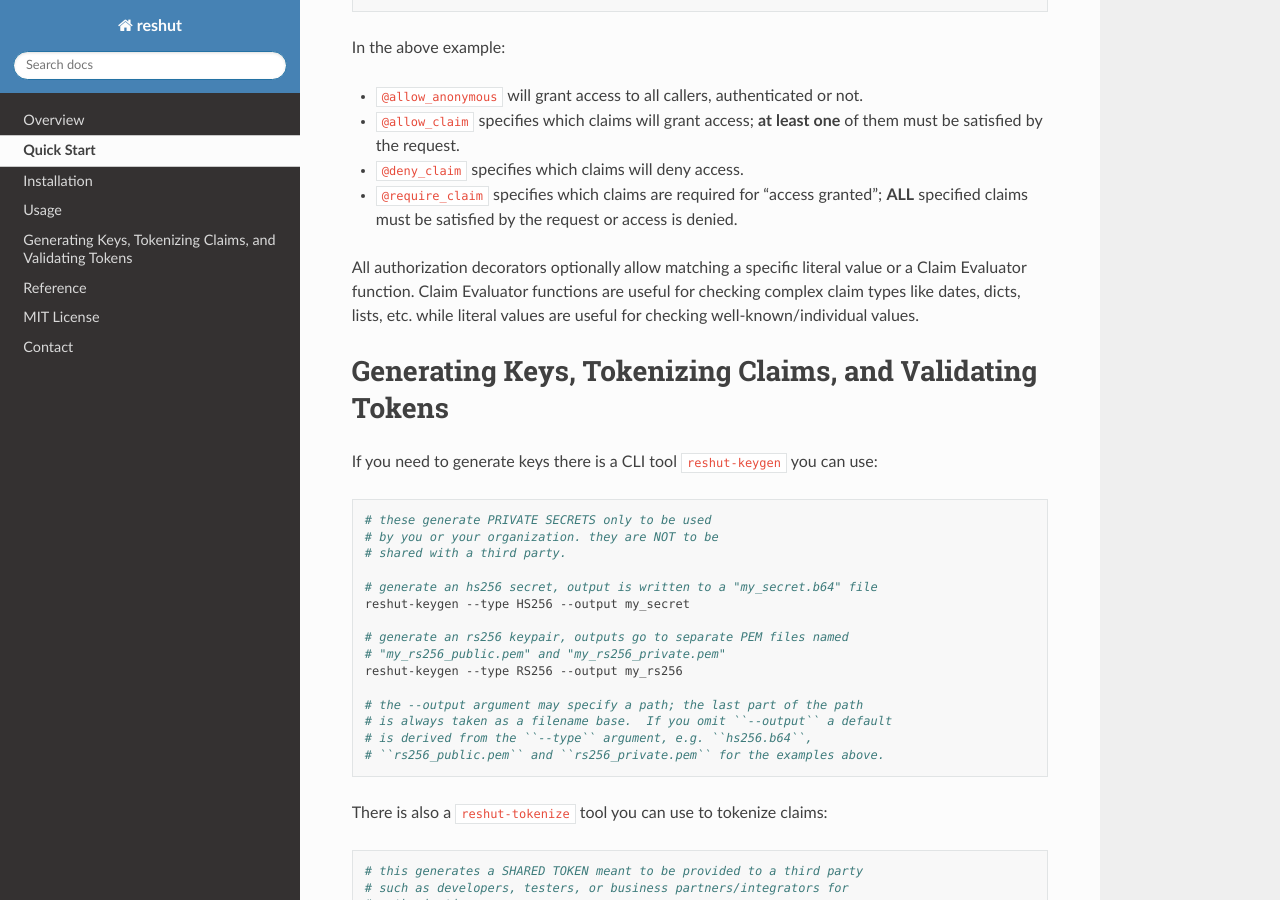
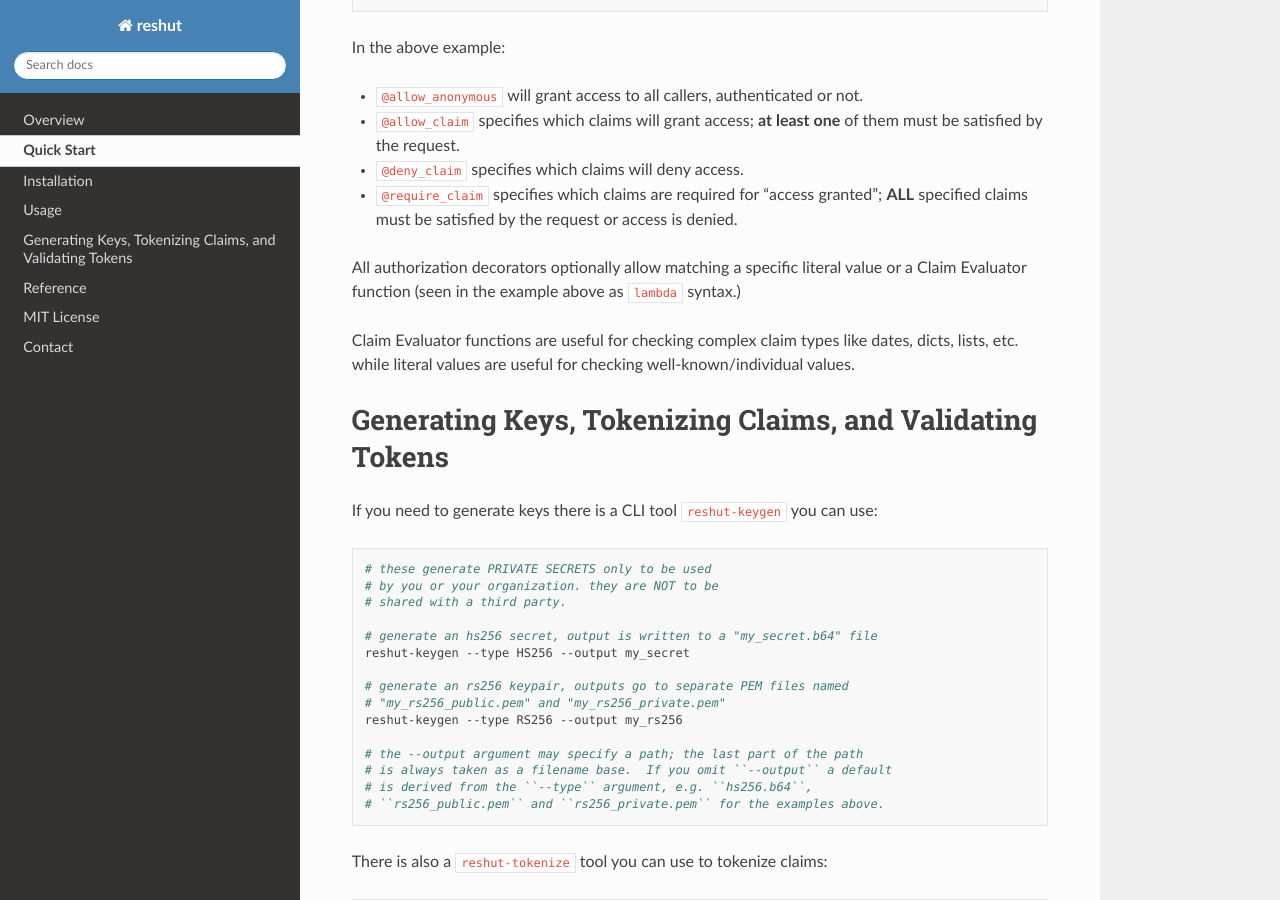
Before and after one commit to wilson0x4d/reshut, a Sphinx documentation site: the page built from docs/quickstart.rst, in a window 1280 px wide and 900 px high, scrolled down 1762 px. Built offline with Sphinx 7.4.7 and the Read the Docs theme 3.1.0, drawn with Linux system fonts in a browser that asks for light colours; some of the changed text lies outside the part shown.

Commit message:
docs: errata.

```diff
--- a/docs/quickstart.rst
+++ b/docs/quickstart.rst
@@ -7,8 +7,7 @@
 Installation
 ============
 
-You can install ``reshut`` from `PyPI <https://pypi.org/project/reshut/>`_ through the usual
-means, such as ``pip``:
+You can install ``reshut`` from `PyPI <https://pypi.org/project/reshut/>`_ through the usual means, such as ``pip``:
 
 .. code-block:: bash
 
@@ -47,8 +43,7 @@
    app.add_route('/api/v3/fakes/{id:int}', api.v3.FakeApi())
 
 
-Elsewhere in your project, you defined ``FakeApi`` and decorated at
-least one handler to customise Authorization:
+Elsewhere in your project, you defined ``FakeApi`` and decorated at least one handler to customise Authorization:
 
 .. code-block:: python
 
@@ -95,24 +90,19 @@
 In the above example:
 
 * ``@allow_anonymous`` will grant access to all callers, authenticated or not.
-* ``@allow_claim`` specifies which claims will grant access; **at least one**
-  of them must be satisfied by the request.
+* ``@allow_claim`` specifies which claims will grant access; **at least one** of them must be satisfied by the request.
 * ``@deny_claim`` specifies which claims will deny access.
-* ``@require_claim`` specifies which claims are required for “access
-  granted”; **ALL** specified claims must be satisfied by the request
-  or access is denied.
+* ``@require_claim`` specifies which claims are required for “access granted”; **ALL** specified claims must be satisfied by the request or access is denied.
 
-All authorization decorators optionally allow matching a specific literal
-value or a Claim Evaluator function.  Claim Evaluator functions are useful
-for checking complex claim types like dates, dicts, lists, etc. while
-literal values are useful for checking well‑known/individual values.
+All authorization decorators optionally allow matching a specific literal value or a Claim Evaluator function (seen in the example above as ``lambda`` syntax.)
+
+Claim Evaluator functions are useful for checking complex claim types like dates, dicts, lists, etc. while literal values are useful for checking well‑known/individual values.
 
 
 Generating Keys, Tokenizing Claims, and Validating Tokens
 =========================================================
 
-If you need to generate keys there is a CLI tool ``reshut-keygen`` you can
-use:
+If you need to generate keys there is a CLI tool ``reshut-keygen`` you can use:
 
 .. code-block:: bash
 
@@ -147,7 +137,6 @@
        --claims '{"foo":"bar"}' \
        --output shared_token.b64
 
-
 Lastly, there is a ``reshut-validate`` tool you can use to validate tokens:
 
 .. code-block:: bash
@@ -158,12 +147,9 @@
        --token shared_token.b64
 
 
-These tools are written using the ``reshut.utils`` namespace; you can use the
-``utils`` namespace within your own code to dynamically allocate keys and
-tokens as you see fit (instead of dropping to a shell for the same result).
+These tools are written using the ``reshut.utils`` namespace; you can use the ``utils`` namespace within your own code to dynamically allocate keys and tokens as you see fit (instead of dropping to a shell for the same result).
 
-For example, here is a snippet demonstrating the generation of an
-``ed448`` keypair and also an ``ed448`` token valid for that keypair:
+For example, here is a snippet demonstrating the generation of an ``ed448`` keypair and also an ``ed448`` token valid for that keypair:
 
 .. code-block:: python
 
```
Also changed, not shown: other parts of docs/quickstart.rst (+1 -4 lines), README.md (+6 -4 lines).
